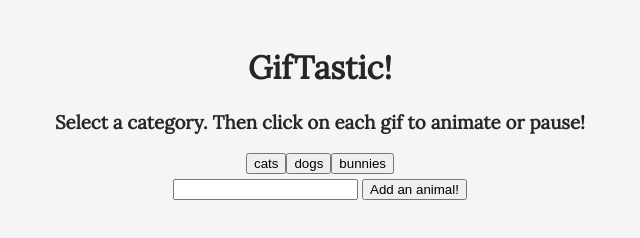
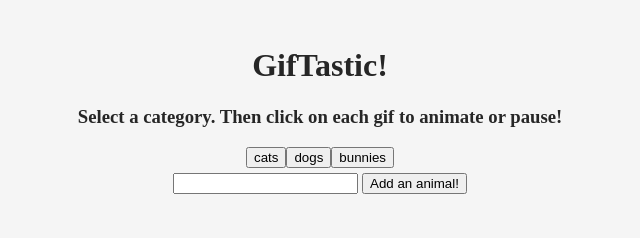
Before and after one commit to jsyum/GifTastic, a plain HTML site: page index.html in a window 1280 px wide. Shown: the whole page, without its empty margins (320-960 px from the left). Drawn offline with nearby package versions, Linux system fonts and the light colour scheme.

Commit message:
directions

```diff
--- a/assets/css/style.css
+++ b/assets/css/style.css
@@ -5,13 +5,11 @@ body {
 h1 {
   text-align: center;
   color: #262626;
-  font-family: "Lora", serif;
 }
 
 h3 {
   text-align: center;
   color: #262626;
-  font-family: "Lora", serif;
 }
 #animals-display {
   text-align: center;
```
